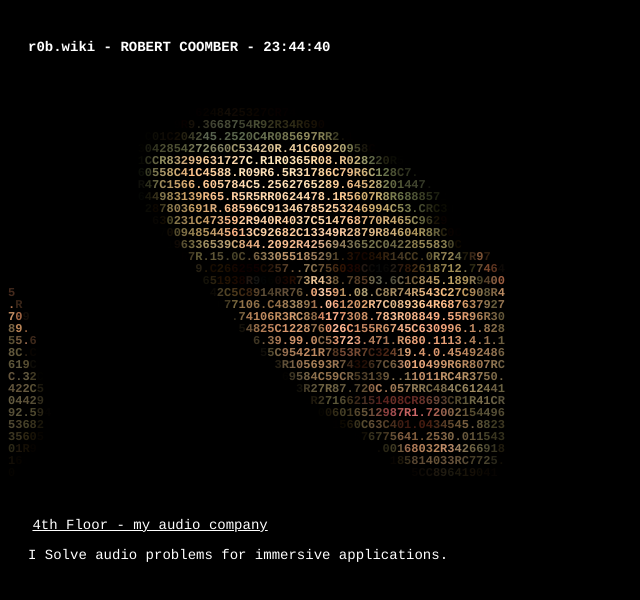
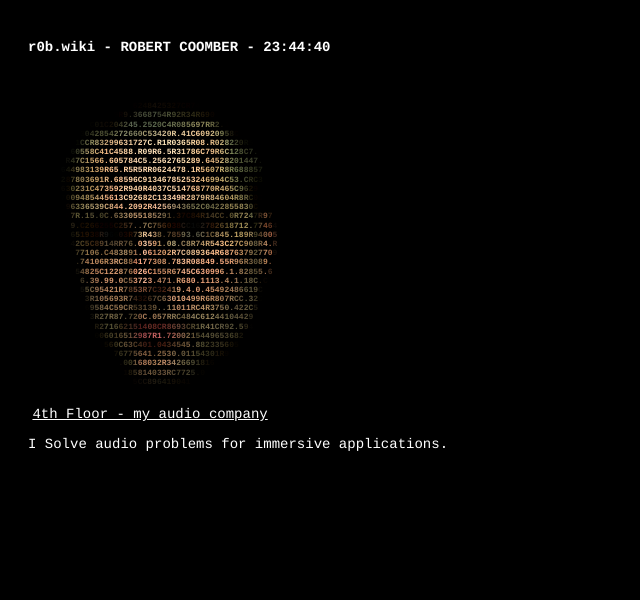
Before and after one commit to robertncoomber/r0bwiki, a React (Create React App) app: page / in a window 1280 px wide. Shown: the top 600 px of the page, without its empty margins (0-640 px from the left). Built offline with nearby package versions, Linux system fonts and the light colour scheme.

Commit message:
the scaling is kinda of correct now

```diff
--- a/src/styles.css
+++ b/src/styles.css
@@ -3,15 +3,15 @@ body {
 }
 
 .Ascii {
-    max-width: 70ch;
+    max-width: 71ch;
     height: auto;
     word-wrap:break-word;
     display:block;
     height: auto;
 
-    font-size: 12px;
+    font-size: 8px;
     letter-spacing: 0;
-    line-height: 1.0;
+    line-height: 1.15;
     font-family: Courier, monospace;
 
     border: 0px;
```
Also changed, not shown: src/Ascii.js (+2 -6 lines), 1 other file (tests, documents, lock files or other folders).
